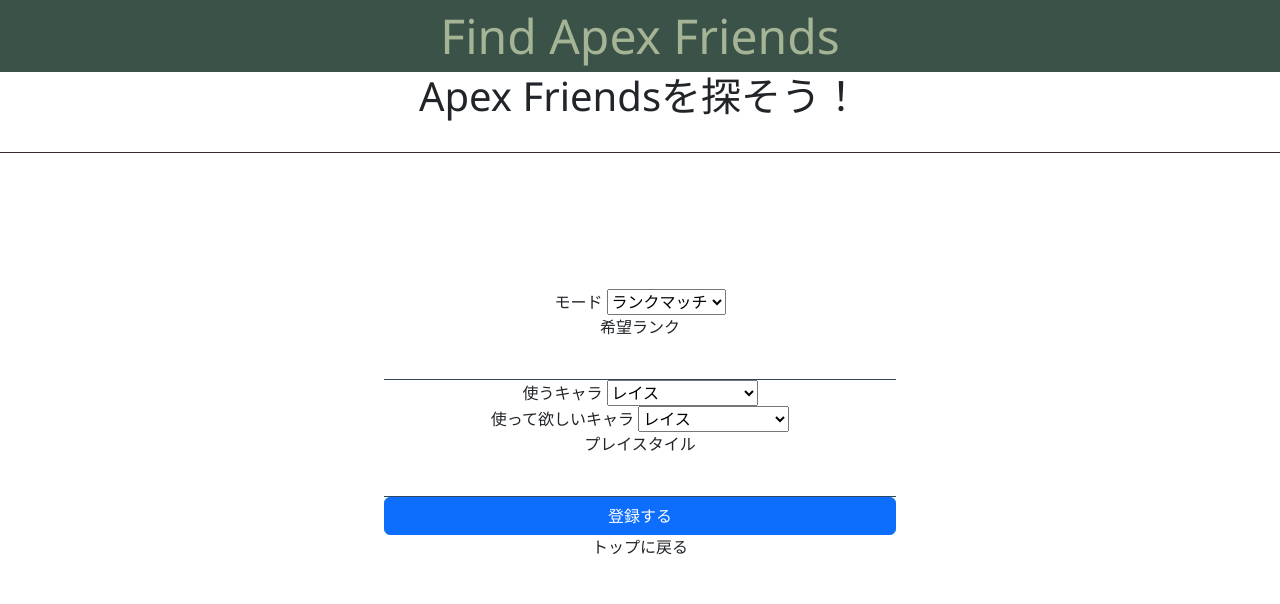
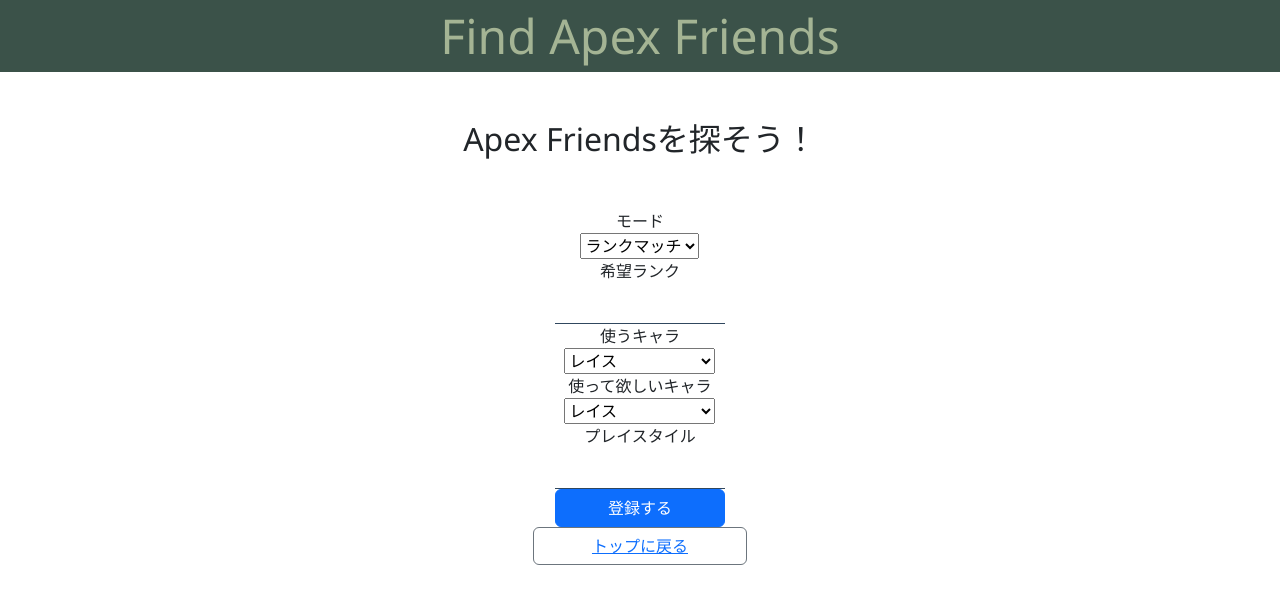
Before and after one commit to swken2020-1/rails_app, a Rails app: page /recruitments/new in a window 1280 px wide. Shown: the top 604 px of the page. Run offline with Rails 7, Linux system fonts and the light colour scheme; the visitor is signed in with stand-in values (Sample User, id 1); style sheets or scripts are compiled from the project's sources; some libraries are stand-ins or nearby versions.

Commit message:
change recruitments post form

```diff
--- a/app/views/recruitments/new.html.erb
+++ b/app/views/recruitments/new.html.erb
@@ -1,5 +1,7 @@
 <%= stylesheet_link_tag "/assets/recruitments.css" %>
-<h1>Apex Friendsを探そう！</h1>
+<div>
+  <div class="col-md-4 offset-md-4">
+  <h2 class="text-center pt-5">Apex Friendsを探そう！</h2>
   <% if @recruitment.errors.any? %>
   <div class="alert alert-warning">
     <ul>
@@ -10,6 +12,8 @@
   </div>
   <% end %>
 
+
+  <div class="form-group">
   <%= form_with model: @recruitment, local: true do |f| %>
   <%= f.label :mode, 'モード' %>
   <%= f.select :mode,  [["ランクマッチ","ランクマッチ"],["カジュアル","カジュアル"],["イベント","イベント"],["指定無し","指定無し"]] %><br>
@@ -19,7 +23,7 @@
   <%= f.select :use_chara,  [["レイス","レイス"], ["パスファインダー","パスファインダー"], ["オクタン", "オクタン"], ["ミラージュ", "ミラージュ"],
     ["バンガロール","バンガロール"], ["ジブラルタル", "ジブラルタル"], ["ローバ", "ローバ"], ["レブナント", "レブナント"], ["ライフライン", "ライフライン"],
     ["コースティック", "コースティック"], ["ホライゾン", "ホライゾン"],["ブラッドハウンド", "ブラッドハウンド"], ["クリプト", "クリプト"],
-    ["ランパート", "ランパート"], ["ワットソン", "ワットソン"],["誰でも","誰でも"]] %><br>
+    ["ランパート", "ランパート"], ["ワットソン", "ワットソン"],["誰でも","誰でも"]], class: "form-control" %><br>
   <%= f.label :need_chara, '使って欲しいキャラ' %>
   <%= f.select :need_chara,  [["レイス","レイス"], ["パスファインダー","パスファインダー"], ["オクタン", "オクタン"], ["ミラージュ", "ミラージュ"],
     ["バンガロール","バンガロール"], ["ジブラルタル", "ジブラルタル"], ["ローバ", "ローバ"], ["レブナント", "レブナント"], ["ライフライン", "ライフライン"],
@@ -29,5 +33,11 @@
     <%= f.text_field :play_style %><br>
     <%= f.submit '登録する', {class: "btn btn-primary"} %>
   <% end %>
-
-<%= link_to "トップに戻る", recruitments_path, {class: "nav-link"} %>
+  </div>
+    <div class="text-left pb-2">
+  <button type="button" class="btn btn-outline-secondary">
+    <%= link_to "トップに戻る", recruitments_path %>
+  </button>
+  </div>
+  </div>
+</div>
--- a/app/views/top/main.html.erb
+++ b/app/views/top/main.html.erb
@@ -10,8 +10,8 @@
 </div>
 <div class="fixed-top">
     <div class="float-right">
-　　<%= link_to "新規登録", "users/new" ,{class: "btn btn-primary pull-left"}%>
-    <%= link_to "ログイン", login_url ,{class: "btn btn-info pull-right"}%>
+　　<%= link_to "新規登録", "users/new" ,{class: "btn btn-primary pull-left btn-lg"}%>
+    <%= link_to "ログイン", login_url ,{class: "btn btn-info pull-right btn-lg"}%>
     </div>
 </div>
 <h1>募集一覧</h1>
```
Lines whose indentation alone changed are shown as unchanged.
